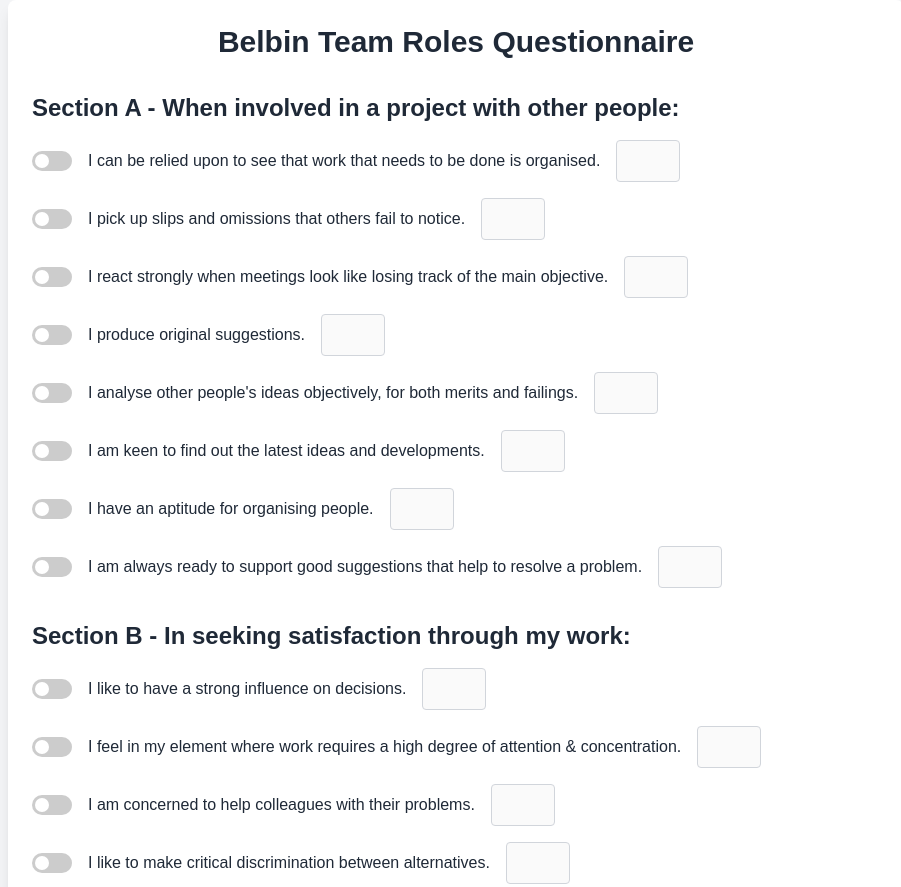
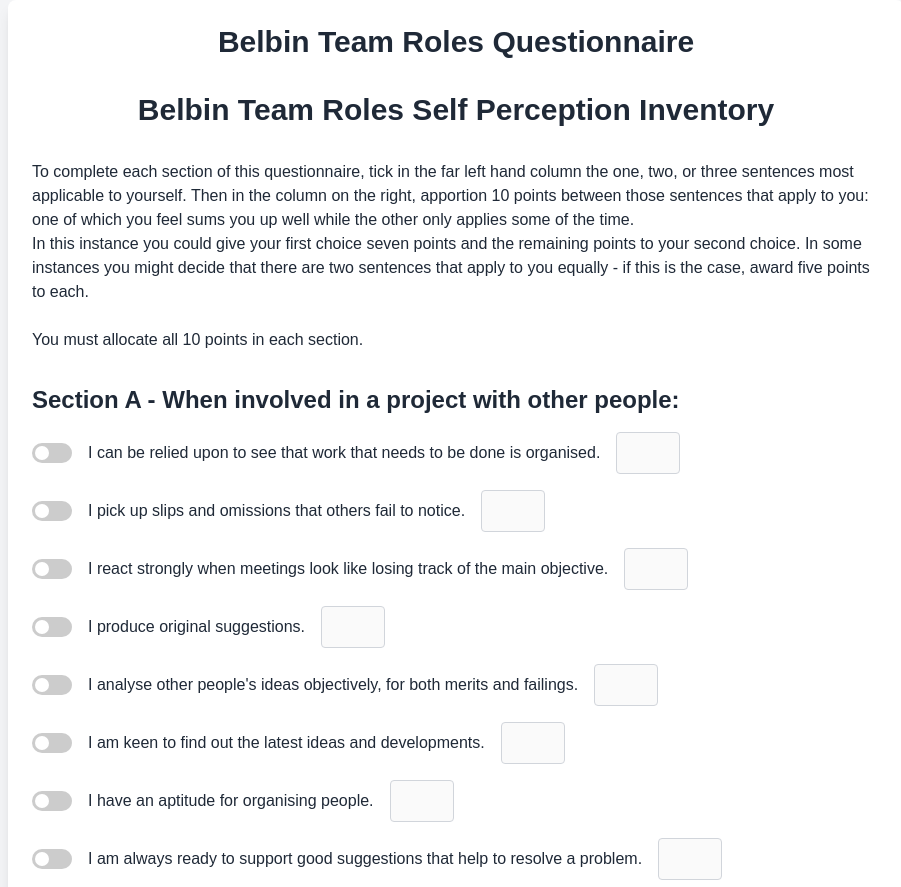
Before and after one commit to oilmonegov/Belbin-Profiler, a plain HTML site: page index.html in a window 1280 px wide. Shown: the top 887 px of the page, without its empty margins (184-1085 px from the left). Drawn offline with nearby package versions, Linux system fonts and the light colour scheme.

Commit message:
Update index.html

```diff
--- a/index.html
+++ b/index.html
@@ -52,6 +52,13 @@
 <body class="bg-gray-100 text-gray-800">
     <div class="max-w-4xl mx-auto p-6 bg-white shadow-lg rounded-lg">
         <h1 class="text-3xl font-bold text-center mb-8">Belbin Team Roles Questionnaire</h1>
+
+        <h2 class="text-3xl font-bold text-center mb-8">Belbin Team Roles Self Perception Inventory</h2>
+        <p class="text-md mb-8">
+            To complete each section of this questionnaire, tick in the far left hand column the one, two, or three sentences most applicable to yourself. Then in the column on the right, apportion 10 points between those sentences that apply to you: one of which you feel sums you up well while the other only applies some of the time.<br>
+            In this instance you could give your first choice seven points and the remaining points to your second choice. In some instances you might decide that there are two sentences that apply to you equally - if this is the case, award five points to each.<br><br>
+            <strong></strong>You must allocate all 10 points in each section.</strong>
+        </p>
 
         <!-- Section A -->
         <div class="section mb-8" id="sectionA">
```
